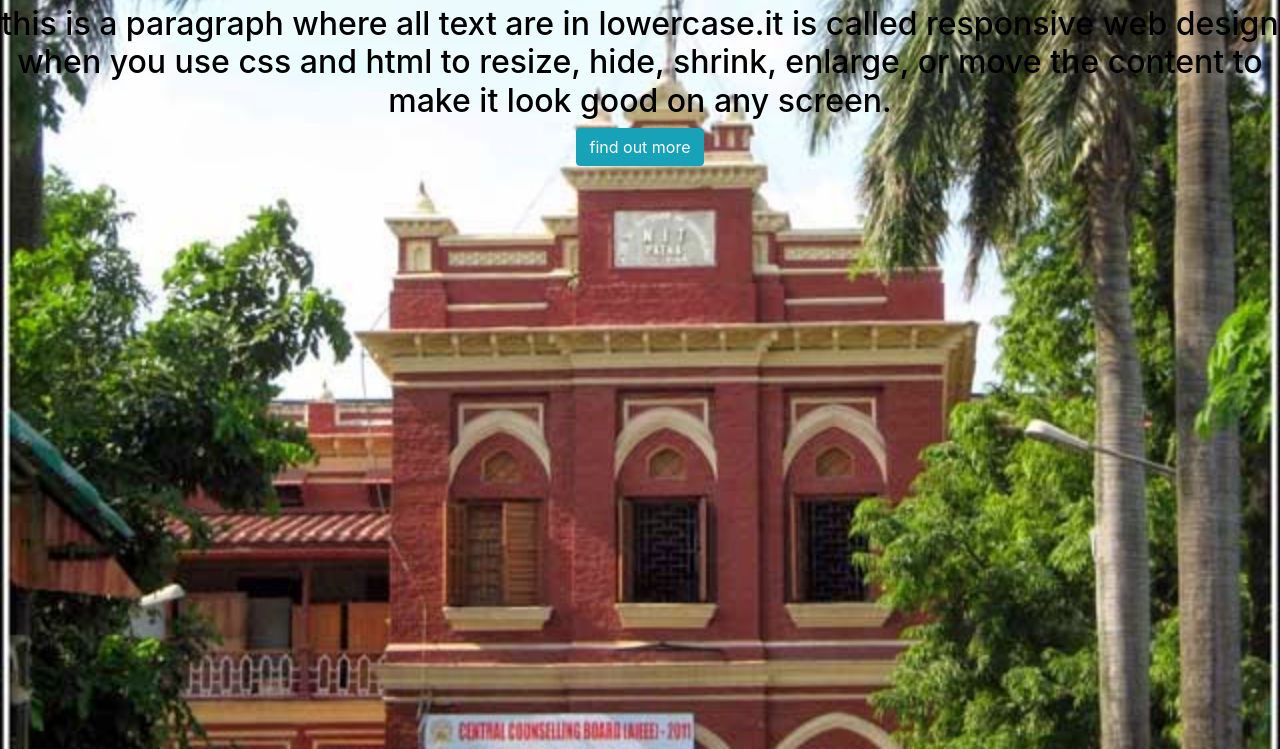
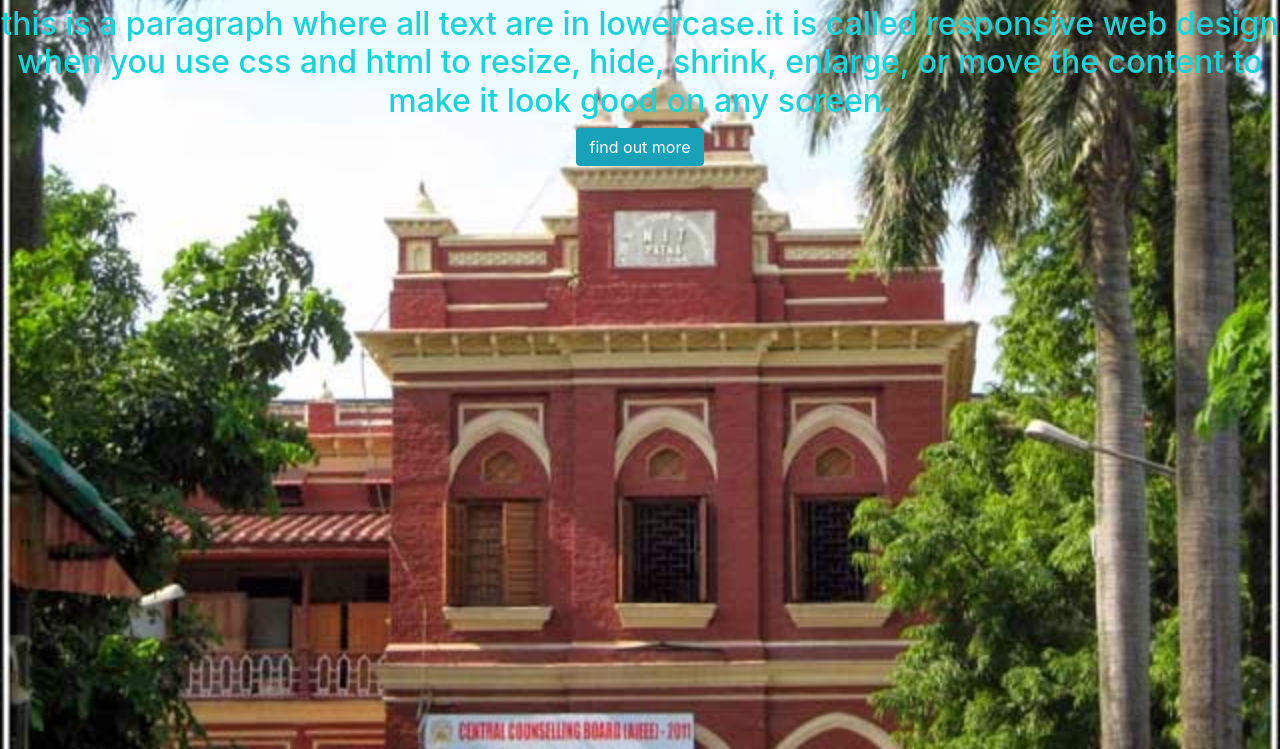
Before and after one commit to anurag0201/respo, a plain HTML site: page index.html in a window 1280 px wide. Shown: the part 51-800 px from the top of the page. Drawn offline with nearby package versions, Linux system fonts and the light colour scheme.

Commit message:
Update index.html

```diff
--- a/index.html
+++ b/index.html
@@ -24,7 +24,7 @@ body {
   </head>
   <body>
     <h1 style="color:#c214c3" class="text-uppercase">Heading</h1>
-	  <h2 style="color:Black;text-transform: lowercase">This is a paragraph where all text are in LOWERCASE.It is called responsive web design when you use CSS and HTML to resize, hide, shrink, enlarge, or move the content to make it look good on any screen.</h2>
+	  <h2 style="color:#19d3da;text-transform: lowercase">This is a paragraph where all text are in LOWERCASE.It is called responsive web design when you use CSS and HTML to resize, hide, shrink, enlarge, or move the content to make it look good on any screen.</h2>
     <button class="btn btn-info btn-1">find out more</button>
 
   </body>
```
